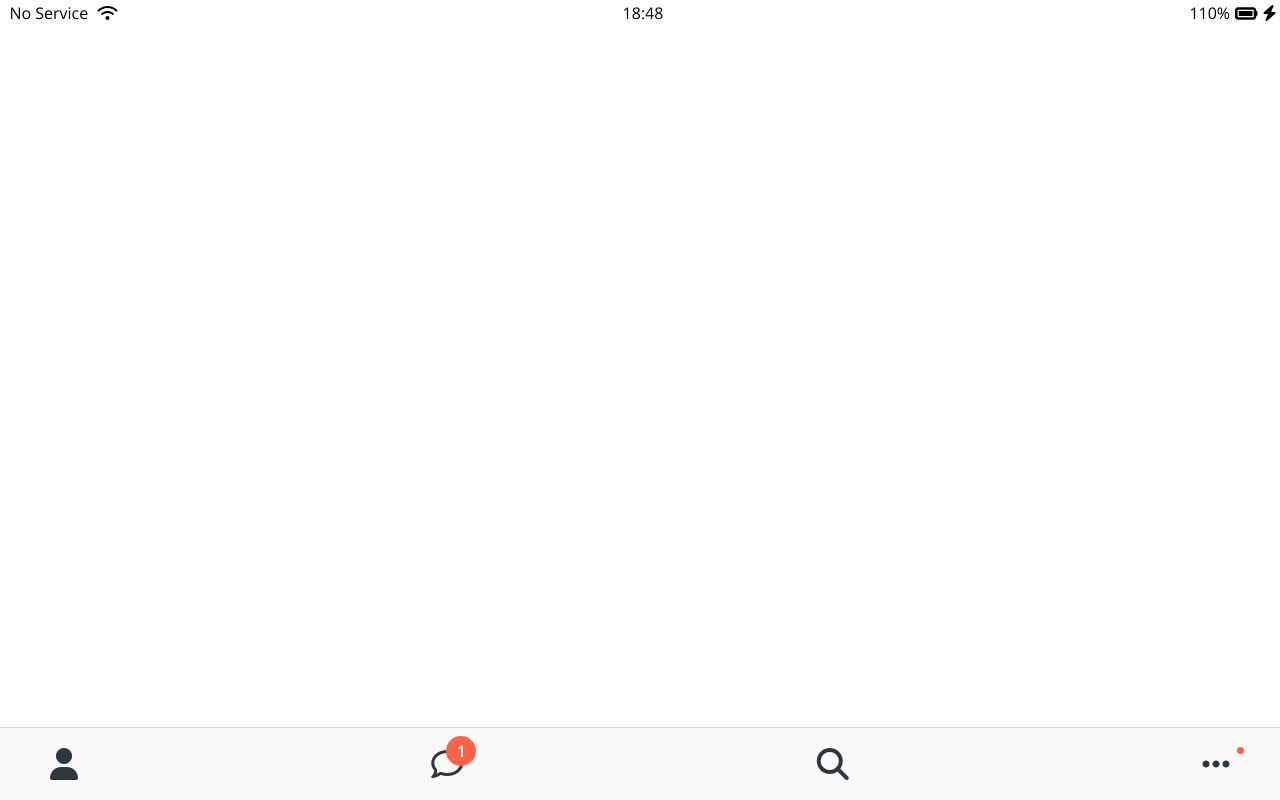
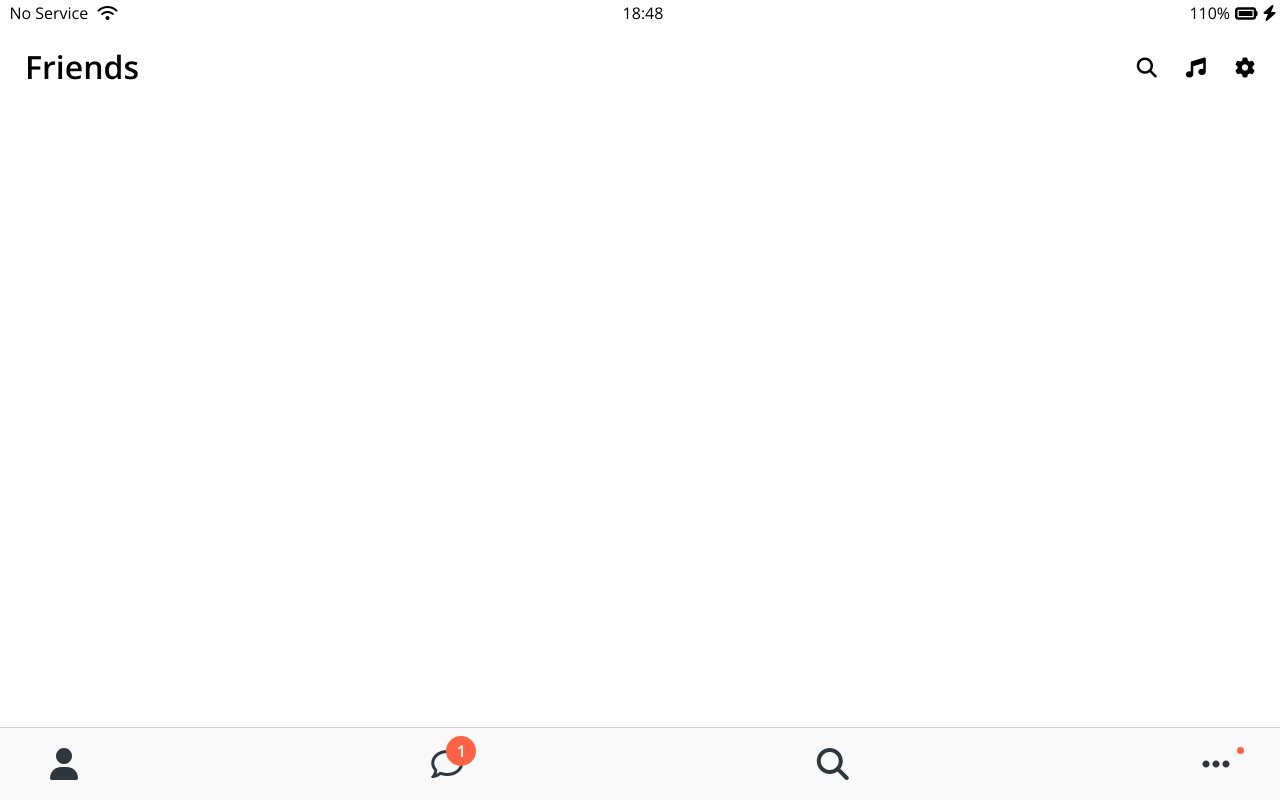
Before and after one commit to hyo2/kokoa-clone, a plain HTML site: page freinds.html in a window 1280 px wide. Drawn offline with nearby package versions, Linux system fonts and the light colour scheme.

Commit message:
Added screen-header

```diff
--- /dev/null
+++ b/css/components/screen-header.css
@@ -0,0 +1,15 @@
+.screen-header {
+  display: flex;
+  justify-content: space-between;
+  align-items: center;
+  padding: 25px;
+}
+
+.screen-header__title {
+  font-size: 32px;
+  font-weight: 600;
+}
+
+.screen-header__icons span {
+  margin-left: 25px;
+}
--- a/css/components/status-bar.css
+++ b/css/components/status-bar.css
@@ -2,7 +2,7 @@
   display: flex;
   justify-content: center;
   padding: 5px 3px;
-  position: fixed;
+  /* position: fixed; */
   width: 100%;
 }
 
--- a/css/styles.css
+++ b/css/styles.css
@@ -4,6 +4,7 @@
 /* Components */
 @import "components/status-bar.css";
 @import "components/nav-bar.css";
+@import "components/screen-header.css";
 
 /* Screens */
 @import "screens/login.css";
--- a/freinds.html
+++ b/freinds.html
@@ -22,6 +22,15 @@
         <i class="fas fa-bolt"></i>
       </div>
     </div>
+
+    <header class="screen-header">
+      <h1 class="screen-header__title">Friends</h1>
+      <div class="screen-header__icons">
+        <span> <i class="fas fa-search fa-lg"></i> </span>
+        <span><i class="fas fa-music fa-lg"></i></span>
+        <span><i class="fas fa-cog fa-lg"></i></span>
+      </div>
+    </header>
 
     <nav class="nav">
       <ul class="nav__list">
```
